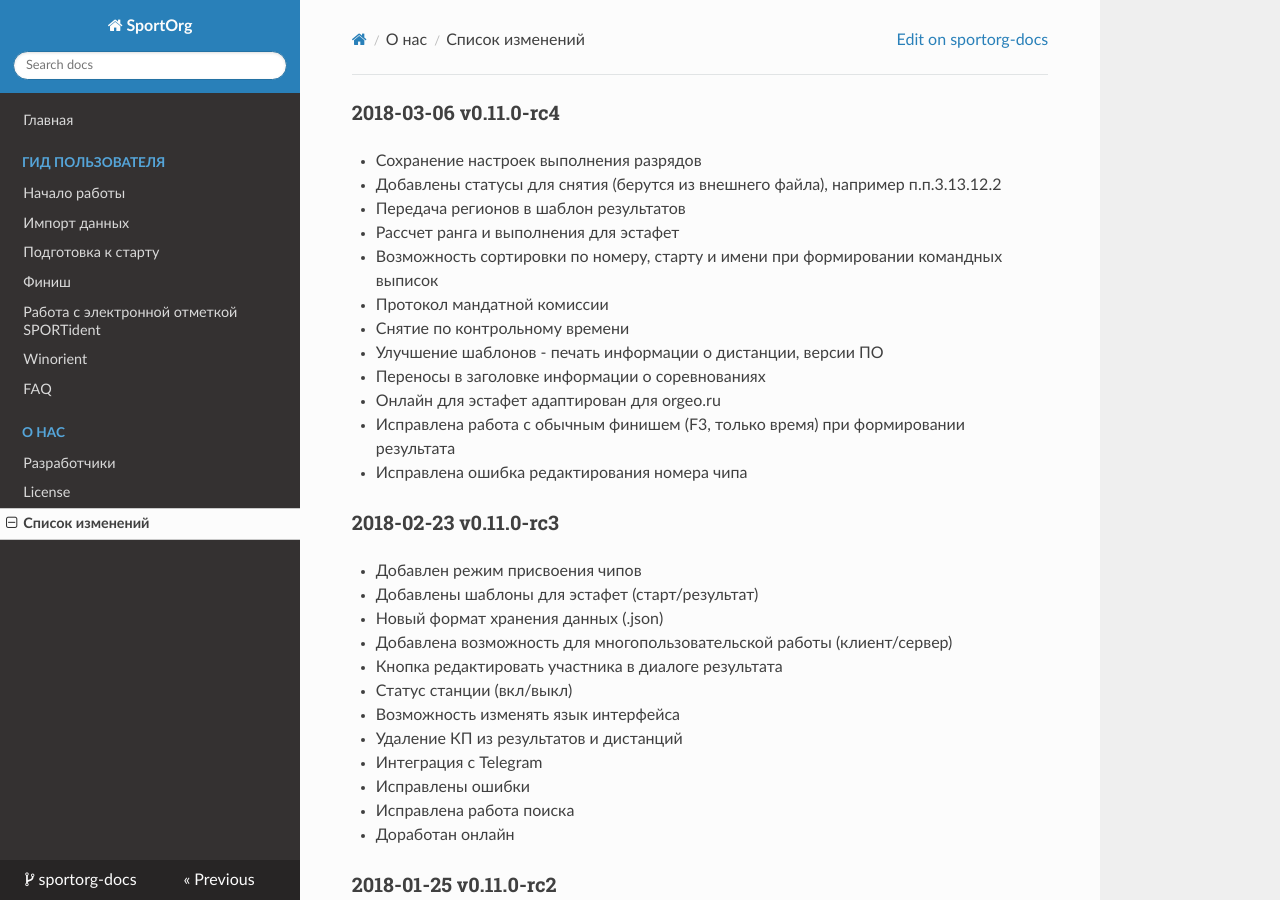
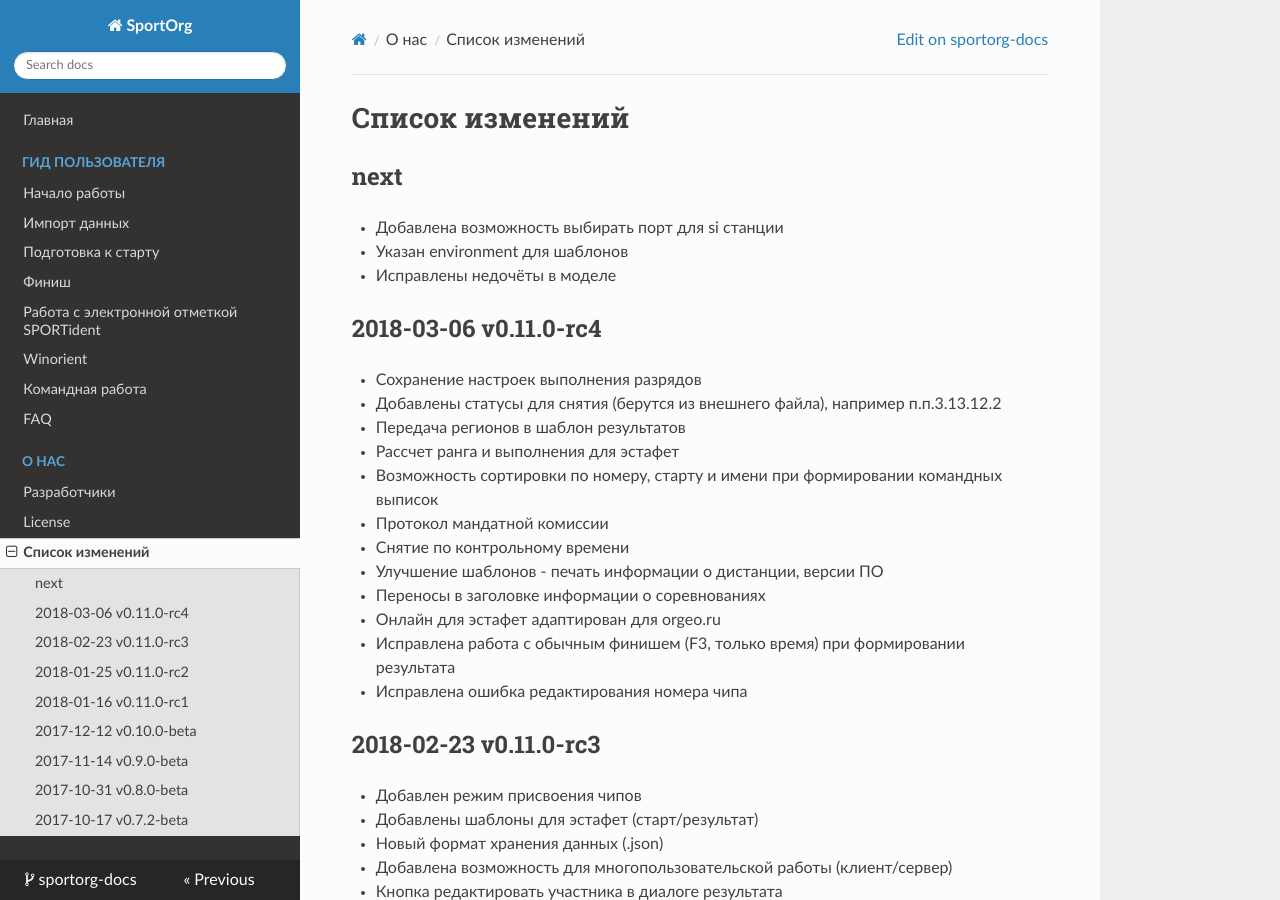
Before and after one commit to sportorg/sportorg-docs, an MkDocs documentation site: the page built from docs/about/changelog.md, in a window 1280 px wide and 900 px high. Built offline with MkDocs 1.6.1, drawn with Linux system fonts in a browser that asks for light colours; nearby versions of some CDN libraries; old or Windows-style settings are respelled for this version of MkDocs.

Commit message:
Teamwork manual

```diff
--- a/docs/about/changelog.md
+++ b/docs/about/changelog.md
@@ -1,4 +1,13 @@
-### 2018-03-06 v0.11.0-rc4
+# Список изменений
+
+## next
+
++ Добавлена возможность выбирать порт для si станции
+
+* Указан environment для шаблонов
+* Исправлены недочёты в моделе
+
+## 2018-03-06 v0.11.0-rc4
 
 + Сохранение настроек выполнения разрядов
 + Добавлены статусы для снятия (берутся из внешнего файла), например п.п.3.13.12.2
@@ -8,13 +17,13 @@
 + Протокол мандатной комиссии
 + Снятие по контрольному времени
 + Улучшение шаблонов - печать информации о дистанции, версии ПО
+
 - Переносы в заголовке информации о соревнованиях
 - Онлайн для эстафет адаптирован для orgeo.ru
 - Исправлена работа с обычным финишем (F3, только время) при формировании результата
 - Исправлена ошибка редактирования номера чипа
 
-
-### 2018-02-23 v0.11.0-rc3
+## 2018-02-23 v0.11.0-rc3
 
 + Добавлен режим присвоения чипов
 + Добавлены шаблоны для эстафет (старт/результат)
@@ -25,26 +34,27 @@
 + Возможность изменять язык интерфейса
 + Удаление КП из результатов и дистанций
 + Интеграция с Telegram
+
 - Исправлены ошибки
 - Исправлена работа поиска
 - Доработан онлайн
 
-
-### 2018-01-25 v0.11.0-rc2
+## 2018-01-25 v0.11.0-rc2
 
 - Исправлены ошибки, повышена производительность
 - Исправлена работа фильтра при сохранении
 - Стабильная работа sireader-а
+
 + Добавлена возможность быстро изменять забег участника (Alt + num)
 + Добавлена возможность добавлять результаты со статусом DNS
 + Новые шаблоны для сплитов и результатов
 + Частичная поддержка эстафетных соревнований
 + Реализована не стандартная проверка сплитов
 
-
-### 2018-01-16 v0.11.0-rc1
+## 2018-01-16 v0.11.0-rc1
 
 * Добавили в модели поле id (uuid4)
+
 + Реализован поиск по всем полям таблицы
 + Если команда не существует при редактировании участника, то команда создается с введенным названием
 + Выписка по командам
@@ -56,10 +66,10 @@
 + Расчет командных результатов по коллективам и регионам
 + Поддержка новых разрядных требований ЕСВК 2018-2021
 + Базовая поддержка эстафетных соревнований (режим присвоения номеров, расчет мест)
+
 - Исправлена ошибка во время чтения чипов и печати сплитов
 
-
-### 2017-12-12 v0.10.0-beta
+## 2017-12-12 v0.10.0-beta
 
 + Добавлена возможность редактировать сплиты
 + Поддержка нескольких систем отметок на уровне модели
@@ -67,23 +77,25 @@
 + Нумерация строк в таблицах
 + Возможность выбирать шаблоны для сплитов
 + Новый шаблон для сплитов
+
 - Учитывается изменение стартового времени у результата
+
 * Изменена структура проекта
 
-
-### 2017-11-14 v0.9.0-beta
+## 2017-11-14 v0.9.0-beta
 
 + Добавлен номер чипа в диалог редактирования результатов
 + Дополнительные поля при поиске по номеру
 + Проверка при изменении чипа или номера участника, а также группы
 + Адаптивная панель сплитов во вкладке результаты
+
 - Исправлена ошибка при сохранении длины перегонов
 - Исправлены авто названия файлов
+
 * Доработки в считывании чипов
 * Изменена модель данных (нет полной поддержки старой версии)
 
-
-### 2017-10-31 v0.8.0-beta
+## 2017-10-31 v0.8.0-beta
 
 + Автосохранение при ручном финише и после считки
 + Автоподключение к станции
@@ -92,11 +104,11 @@
 + Подменю "Recent files"
 + Новые шаблоны
 + Автоматическая печать распечаток при считывании
+
 - Контекстное меню "Открытие с помощью"
 - Общая жеребьевка нескольких групп, бегущих по одной дистанции
 - Исправлен импорт сплитов из Winorient
 
-
-### 2017-10-17 v0.7.2-beta
+## 2017-10-17 v0.7.2-beta
 
 * Выпуск первой бета версии
--- a/mkdocs.yml
+++ b/mkdocs.yml
@@ -17,6 +17,7 @@ pages:
   - 'Финиш': user-guide/finish.md
   - 'Работа с электронной отметкой SPORTident': user-guide/sportident.md
   - 'Winorient': user-guide/winorient.md
+  - 'Командная работа': user-guide/teamwork.md
 - 'FAQ': faq/index.md
 - 'О нас':
   - 'Разработчики': about/contributors.md
```
Also changed, not shown: docs/user-guide/teamwork.md (added, +15 -0 lines), 1 other file.
